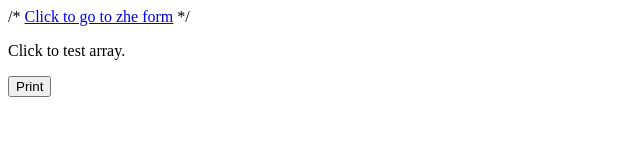
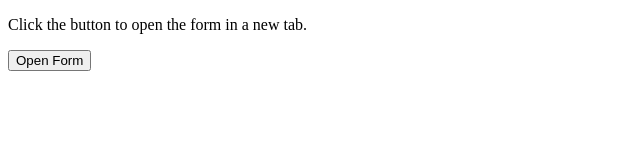
Before and after one commit to RicardoFonsecaSilva/RicardoFonsecaSilva.github.io, a plain HTML site: page index.html in a window 1280 px wide. Shown: the whole page, without its empty margins (0-640 px from the left). Drawn offline with Linux system fonts and the light colour scheme.

Commit message:
Update index.html

```diff
--- a/index.html
+++ b/index.html
@@ -2,19 +2,14 @@
 <html>
 <body>
 
-/* <a href="javascript:openSite()">Click to go to zhe form</a>
-*/
+<p>Click the button to open the form in a new tab.</p>
 
-<p>Click to test array.</p>
+<button onclick="openForm()">Open Form</button>
 
-<button onclick="printArray()">Print</button>
+<p id="store"></p>
 
 <script>
-/* 	for(var i = array.length-1;i>=0;i--){
-	array.splice(Math.floor(Math.random()*array.length), 1);
-	console.log(array);
-	} */
-	var links = [
+	var backup = [
 		"https://tinyurl.com/y853vyx3",
 		"https://tinyurl.com/yahdw7v5",
 		"https://tinyurl.com/ybwfllb4",
@@ -28,24 +23,23 @@
 		"https://tinyurl.com/y76dmqw9",
 		"https://tinyurl.com/y8eqwcrs",
 		"https://tinyurl.com/ydgnfj5o"];
+	var array = backup.slice();
 
-	var bag;
+	//document.getElementById("store").innerHTML = array;
 
-	var openSite = function() {
-		var randIdx = Math.random() * links.length;
-		randIdx = parseInt(randIdx, 10);
-		var link = links[randIdx];
-		window.open(link, '_blank');
-    };
-</script>
+	function openForm() {
+		var value;
 
-<p id="storage"></p>
+		if(array === undefined || array.length == 0){
+			array = backup.slice();
+		}
 
-<script>
-	function printArray() {
-		var array = ["Banana", "Orange", "Apple", "Mango"];
-		array.toString();
-		document.getElementById("storage").innerHTML = array;
+		value = array.length * Math.random() | 0;
+
+		//document.getElementById("store").innerHTML = array[value];
+
+		window.open(array[value], '_blank');
+		array.splice(value, 1);
 	}
 </script>
 
```
Lines whose indentation alone changed are shown as unchanged.
